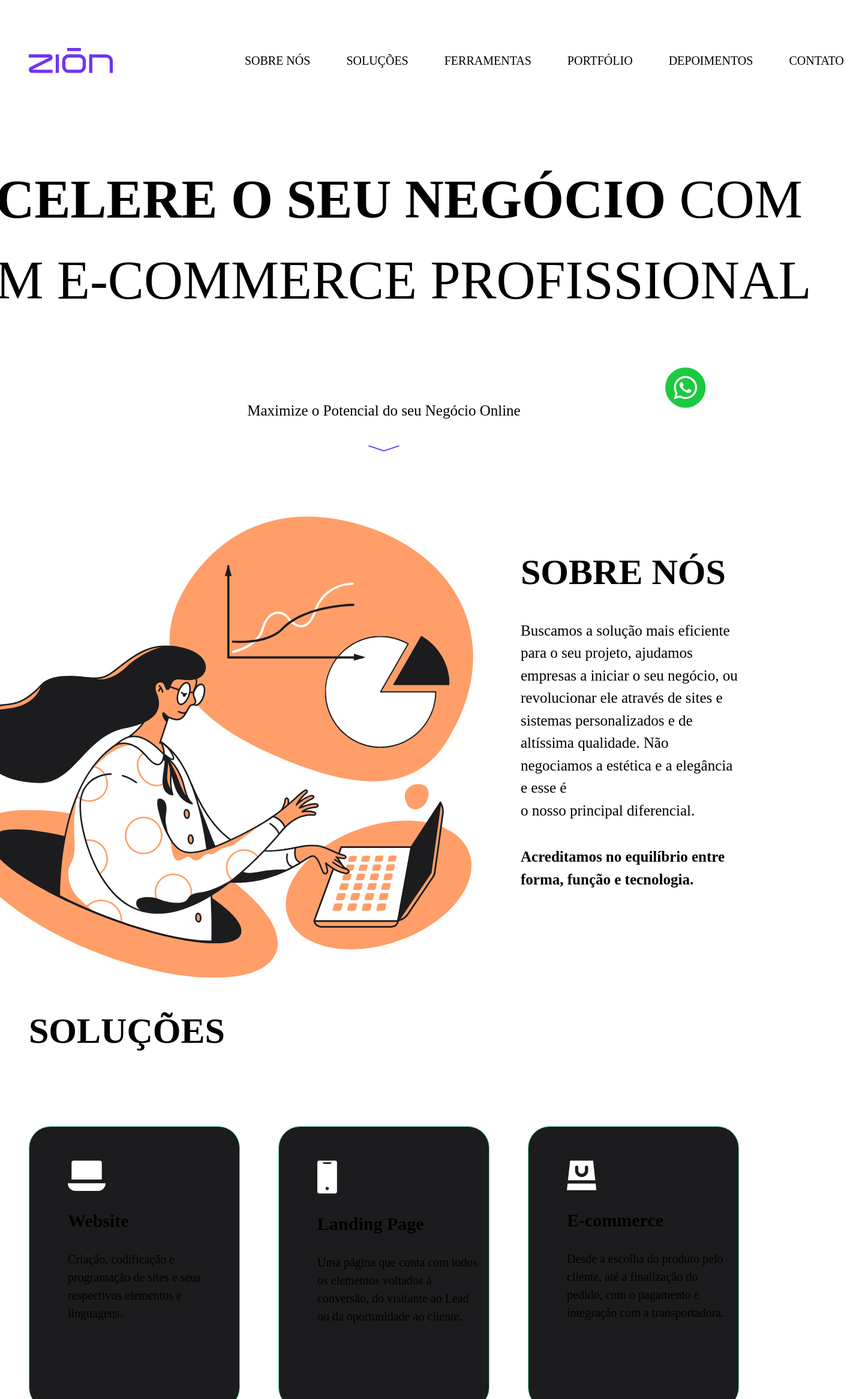
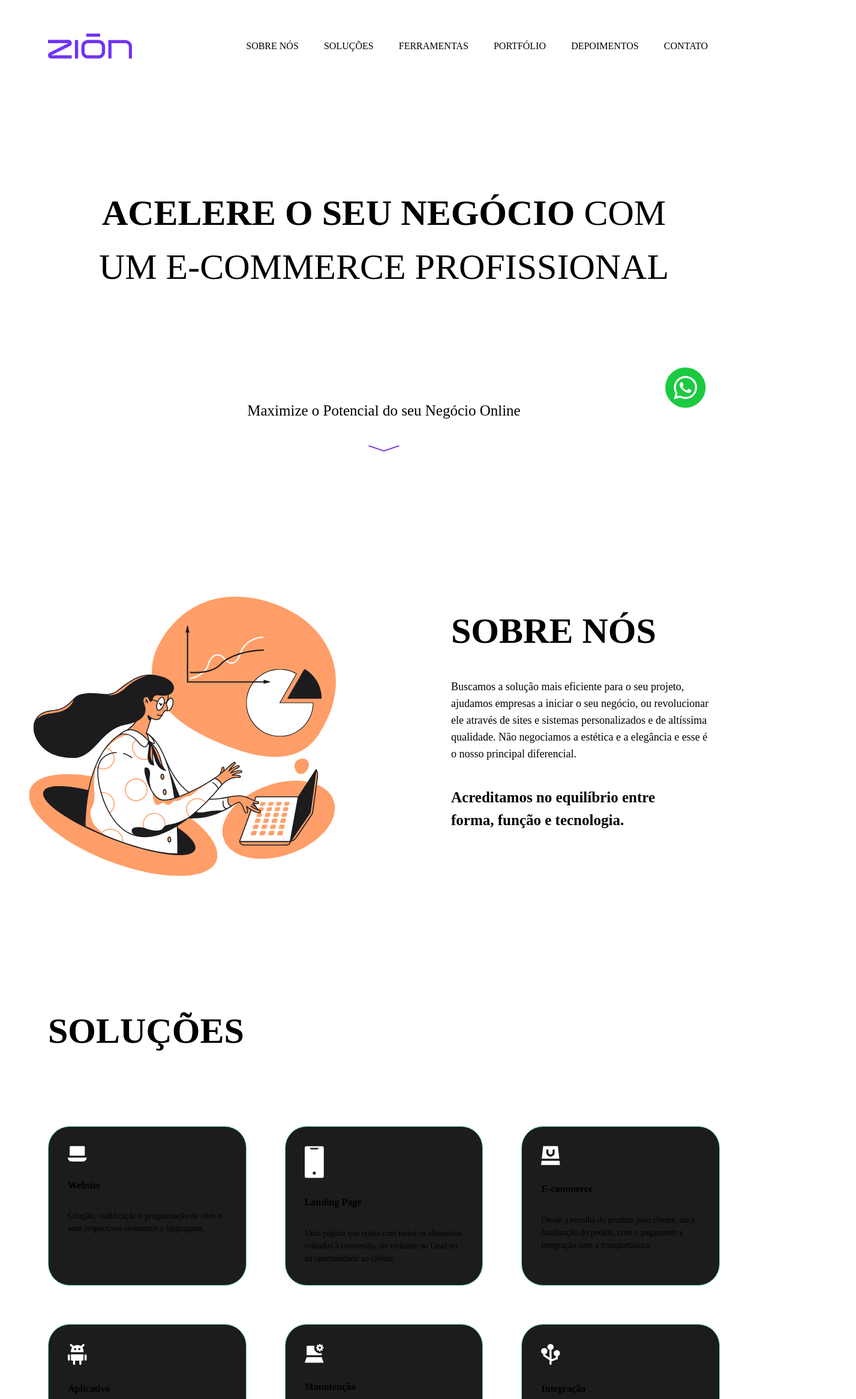
Before and after one commit to ccszanin/Software-house-Landing-page, a Next.js app: page / in a window 1280 px wide. Shown: the top 2333 px of the page at 60% size, 1427 px wide, since content can reach past the window. Built offline with nearby package versions, Linux system fonts and the light colour scheme.

Commit message:
Styles review (#2)
* footer added

* styles review

---------

Co-authored-by: ZaninDe <gabriel.zaninde@gmail.com>

```diff
--- a/src/app/page.tsx
+++ b/src/app/page.tsx
@@ -27,59 +27,59 @@ import Email from "../assets/email.svg";
 export default function Home() {
   return (
     <body className="">
-      <header className="w-screen max-w-screen-2xl px-12  pt-20 pb-20 flex items-center justify-between absolute top-0 z-10 left-1/2 transform -translate-x-1/2">
+      <header className="w-screen max-w-screen-2xl px-20  py-14 flex gap-20  justify-between absolute top-0 z-10 left-1/2 transform -translate-x-1/2">
         <Image  src={ZionLogo} alt="Logo" />
-        <nav className=" pl-20 flex start justify-center gap-5">
+        <nav className="flex justify-between flex-1 ">
           <a
             href="./"
-            className="text-xl  text-white-500 leading-[130%] px-[1.25rem] uppercase flex items-center whitespace-nowrap  hover:bg-purple-500 py-2  transition duration-300 "
+            className="text-md  text-white-500 leading-[130%] px-[1.25rem] uppercase flex items-center whitespace-nowrap  hover:bg-purple-500 py-2  transition duration-300 "
           >
             Home
           </a>
           <a
             href="./"
-            className="text-xl leading-[130%]  px-[1.25rem] uppercase flex items-center whitespace-nowrap  hover:bg-purple-500 py-2  transition duration-300"
+            className="text-md leading-[130%]  px-[1.25rem] uppercase flex items-center whitespace-nowrap  hover:bg-purple-500 py-2  transition duration-300"
           >
             Sobre Nós
           </a>
           <a
             href="./"
-            className="text-xl leading-[130%] px-[1.25rem] uppercase flex items-center whitespace-nowrap   hover:bg-purple-500 py-2  transition duration-300"
+            className="text-md leading-[130%] px-[1.25rem] uppercase flex items-center whitespace-nowrap   hover:bg-purple-500 py-2  transition duration-300"
           >
             Soluções
           </a>
           <a
             href="./"
-            className="text-xl leading-[130%] px-[1.25rem] uppercase flex items-center whitespace-nowrap   hover:bg-purple-500 py-2  transition duration-300"
+            className="text-md leading-[130%] px-[1.25rem] uppercase flex items-center whitespace-nowrap   hover:bg-purple-500 py-2  transition duration-300"
           >
             Ferramentas
           </a>
           <a
             href="./"
-            className="text-xl leading-[130%] px-[1.25rem] uppercase flex items-center whitespace-nowrap   hover:bg-purple-500 py-2  transition duration-300"
+            className="text-md leading-[130%] px-[1.25rem] uppercase flex items-center whitespace-nowrap   hover:bg-purple-500 py-2  transition duration-300"
           >
             Portfólio
           </a>
           <a
             href="./"
-            className="text-xl leading-[130%] px-[1.25rem] uppercase flex items-center whitespace-nowrap   hover:bg-purple-500 py-2  transition duration-300"
+            className="text-md leading-[130%] px-[1.25rem] uppercase flex items-center whitespace-nowrap   hover:bg-purple-500 py-2  transition duration-300"
           >
             Depoimentos
           </a>
           <a
             href="./"
-            className="text-xl leading-[130%] px-[1.25rem]  uppercase flex text-center items-center whitespace-nowrap   hover:bg-purple-500 py-2  transition duration-300 "
+            className="text-md leading-[130%] px-[1.25rem]  uppercase flex text-center items-center whitespace-nowrap   hover:bg-purple-500 py-2  transition duration-300 "
           >
             Contato
           </a>
         </nav>
       </header>
-      <main className=" w-full max-w-screen-2xl px-12  flex flex-col justify-center items-center">
+      <main className=" w-full max-w-screen-2xl px-20  flex flex-col justify-center items-center">
         <section
           id="section-1"
           className=" h-screen relative  flex items-center"
         >
-          <h1 className="text-[5.625rem]  max-w-[92rem] leading-[150%] uppercase">
+          <h1 className="text-6xl text-center  max-w-[92rem] leading-[150%] uppercase">
             <strong className="font-extrabold">Acelere o seu negócio</strong> com {" "}
             <span className="whitespace-nowrap">um e-commerce profissional</span>
           </h1>
@@ -109,13 +109,13 @@ export default function Home() {
         </div>
         <section id="section-2" className="h-screen  flex justify-between items-center mx-auto ">
         <Image
-              className="ml-[-6.5rem]"
+              className="ml-[-2rem] w-[100%] md:w-[50%]"
               src={ImgSec2}
               alt="Image"
             />
-          <div className="">
+          <div className="max-w-[40%]">
             <h1 className="font-extrabold uppercase text-6xl leading-[130%] mb-10 ">Sobre Nós</h1>
-            <p className="font-normal leading-[150%] text-[1.563rem] mb-10">
+            <p className="font-normal leading-[150%] text-[1.563rem] md:text-lg mb-10">
               Buscamos a solução mais eficiente para o seu projeto, ajudamos
               empresas a iniciar o seu negócio, ou revolucionar ele através de
               sites e sistemas personalizados e de altíssima qualidade. Não
--- a/src/components/ServiceCard.tsx
+++ b/src/components/ServiceCard.tsx
@@ -8,17 +8,16 @@ interface ServiceCardProps {
   text: string;
 }
 
-export function ServiceCard(data:ServiceCardProps ) {
-  return(
-    <div className="pt-14 pb-20 pl-16 pr-1 bg-black-600  border-solid border-[0.063rem] rounded-[36px] border-green-500  hover:bg-green-500 py-2  transition duration-300  hover:text-black-600 group">
-
-     <Image
-              className="mb-[1.875rem]"
-              src={data.img}
-              alt="Icon-1"
-            />
-      <h1 className="text-3xl font-bold leading-[130%] mb-[1.875rem] ">{data.title}</h1>
-      <p className="text-xl leading-[150%] max-w-[17rem]">{data.text}</p>
+export function ServiceCard(data: ServiceCardProps) {
+  return (
+    <div className="p-8 bg-black-600 min-h-[30vh]  border-solid border-[0.063rem] rounded-[36px] border-green-500  hover:bg-green-500 transition duration-300  hover:text-black-600 group">
+      <Image
+        className="mb-[1.875rem] w-6 lg:w-8"
+        src={data.img}
+        alt="Icon-1"
+      />
+      <h1 className="text-md font-bold leading-[130%] mb-[1.875rem] ">{data.title}</h1>
+      <p className="text-sm leading-[150%] max-w-[17rem]">{data.text}</p>
     </div>
 
   )
```
